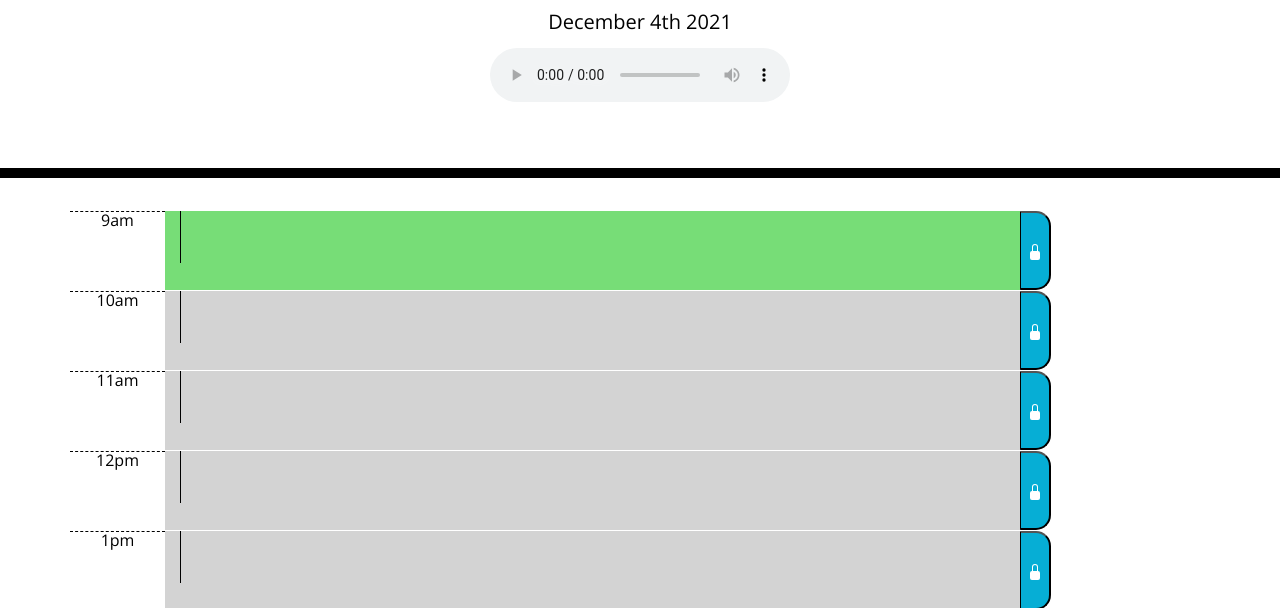
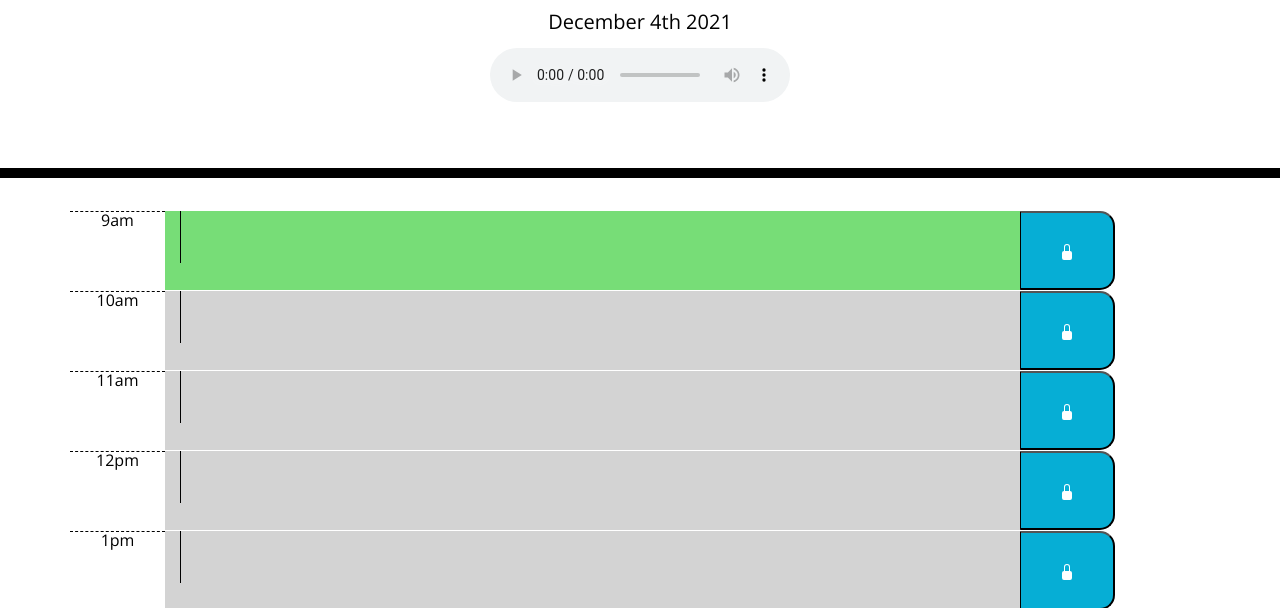
Before and after one commit to katiechurchwell/work-day-scheduler, a plain HTML site: page Develop/index.html in a window 1280 px wide. Shown: the part 182-790 px from the top of the page. Drawn offline with nearby package versions, Linux system fonts and the light colour scheme.

Commit message:
lock icons, grid adjustment

```diff
--- a/Develop/script.js
+++ b/Develop/script.js
@@ -40,8 +40,8 @@ for (let i = 0; i < scheduleArray.length; i++) {
   }
 
   //save button
-  $(saveBtn).attr("class", "saveBtn");
-  $(saveBtn).html('<svg xmlns="http://www.w3.org/2000/svg" width="16" height="16" fill="currentColor" class="bi bi-lock-fill" viewBox="0 0 16 16">'+ '<path d="M8 1a2 2 0 0 1 2 2v4H6V3a2 2 0 0 1 2-2zm3 6V3a3 3 0 0 0-6 0v4a2 2 0 0 0-2 2v5a2 2 0 0 0 2 2h6a2 2 0 0 0 2-2V9a2 2 0 0 0-2-2z"/>' +
-'</svg>')
+  $(saveBtn).attr("class","saveBtn col-1");
+  $(saveBtn).html('<svg xmlns="http://www.w3.org/2000/svg" width="16" height="16" fill="currentColor" class="bi bi-lock-fill" viewBox="0 0 16 16">' +
+  '<path d="M8 1a2 2 0 0 1 2 2v4H6V3a2 2 0 0 1 2-2zm3 6V3a3 3 0 0 0-6 0v4a2 2 0 0 0-2 2v5a2 2 0 0 0 2 2h6a2 2 0 0 0 2-2V9a2 2 0 0 0-2-2z"/>'+'</svg>')
   $(saveBtn).appendTo(rowDiv);
 }
```
Also changed, not shown: Develop/index.html (+0 -1 lines).
